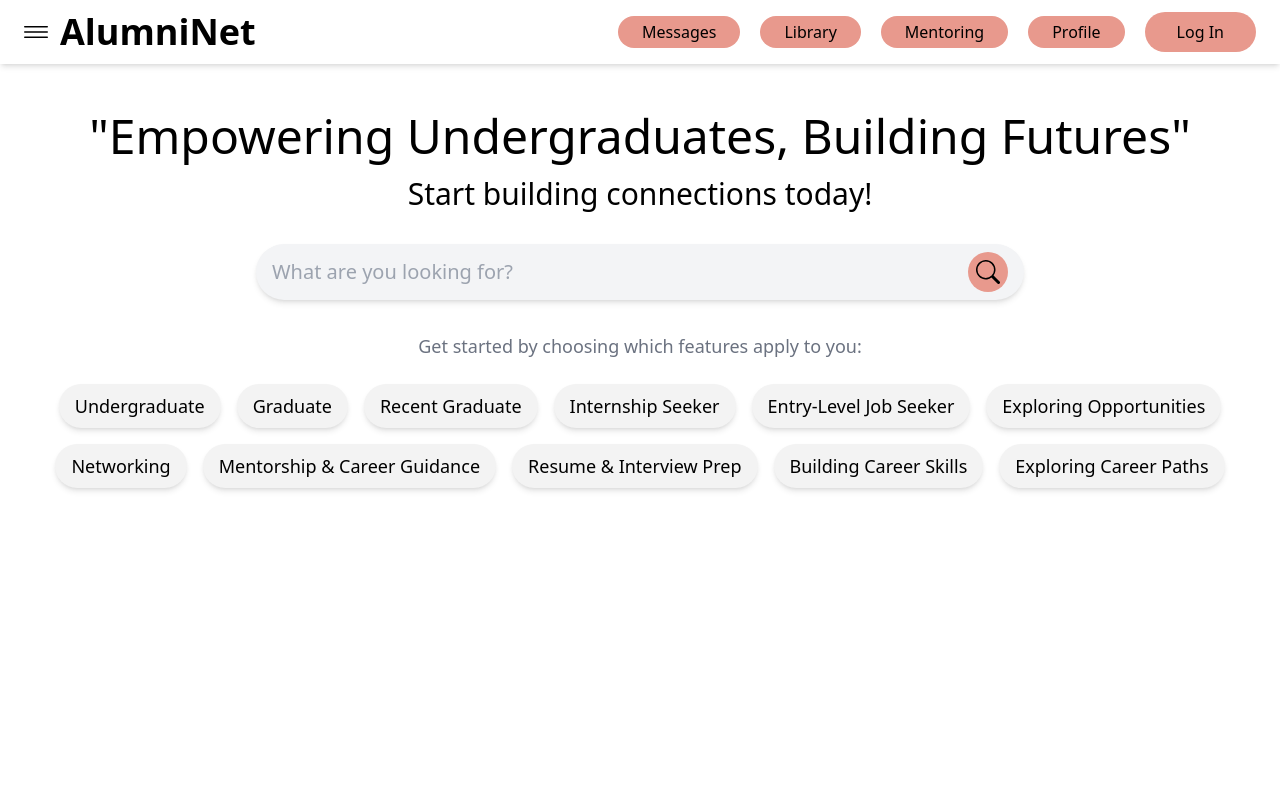
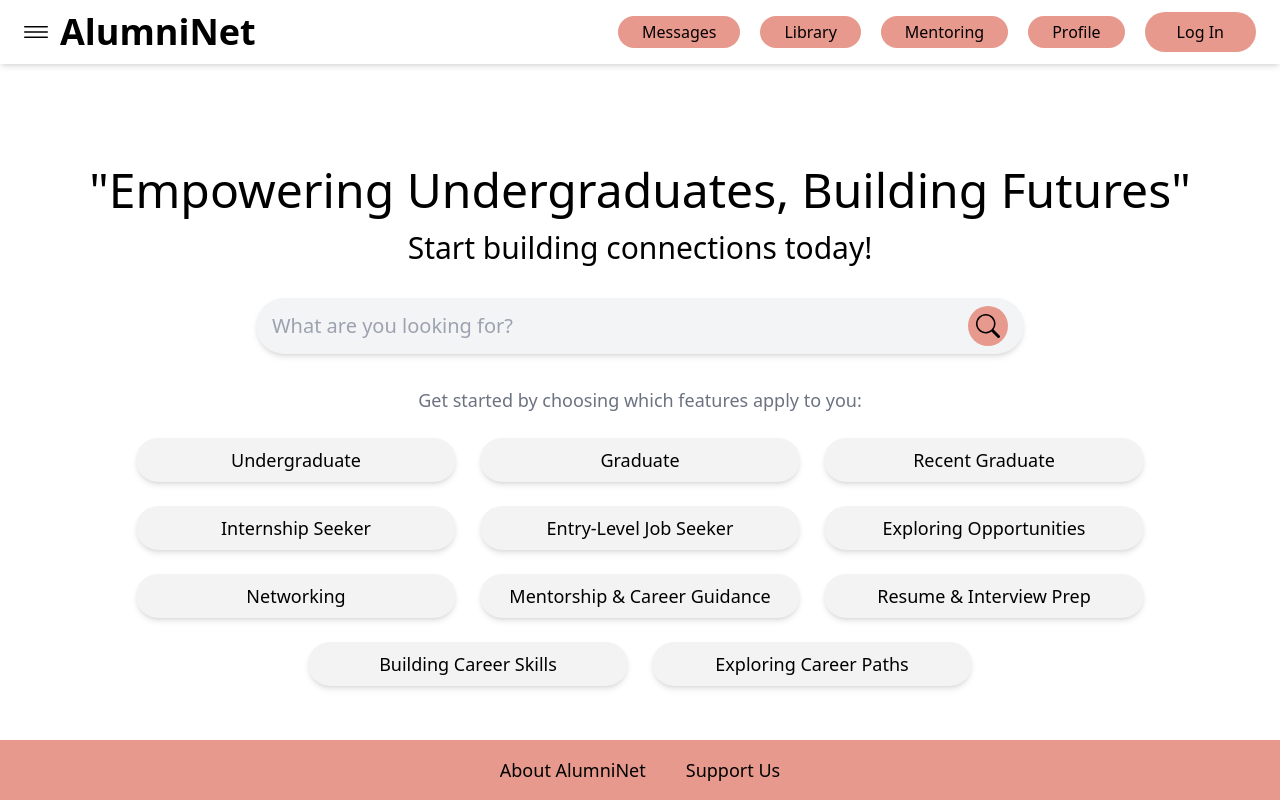
Before and after one commit to Tem-i/LinkedinAddOn, a Next.js app in the folder addondb/: page /landingpage/page in a window 1280 px wide. Built offline with nearby package versions, Linux system fonts and the light colour scheme.

Commit message:
Reorganized the placement of the buttons under the search bar. Also added a bar at the end of the page with clickable links to the "about AlumniNet" and "Support Us" web pages.

```diff
--- a/addondb/pages/landingpage/page.tsx
+++ b/addondb/pages/landingpage/page.tsx
@@ -2,10 +2,10 @@ import React, { useState } from 'react';
 import Image from 'next/image';
 
 const Page = () => {
-  // State to track selected features
+  // State to track selected features (multiple selections allowed)
   const [selectedFeatures, setSelectedFeatures] = useState([]);
 
-  // Features list
+  // List of features
   const features = [
     'Undergraduate',
     'Graduate',
@@ -20,19 +20,21 @@ const Page = () => {
     'Exploring Career Paths',
   ];
 
-  // Handle button click
+  // Toggle button selection
   const handleButtonClick = (feature) => {
-    if (selectedFeatures.includes(feature)) {
-      // If the feature is already selected, remove it from the array
-      setSelectedFeatures(selectedFeatures.filter((item) => item !== feature));
-    } else {
-      // If the feature is not selected, add it to the array
-      setSelectedFeatures([...selectedFeatures, feature]);
-    }
+    setSelectedFeatures((prevSelected) => {
+      if (prevSelected.includes(feature)) {
+        // Remove feature if already selected
+        return prevSelected.filter((item) => item !== feature);
+      } else {
+        // Add feature to the selection
+        return [...prevSelected, feature];
+      }
+    });
   };
 
   return (
-    <div className="bg-white h-screen w-screen">
+    <div className="bg-white h-screen w-screen flex flex-col justify-between">
       {/* Top Bar */}
       <div className="h-16 flex items-center justify-between px-6 shadow-md">
         <div className="flex flex-row items-center space-x-3">
@@ -72,7 +74,7 @@ const Page = () => {
         {/* Feature Buttons */}
         <div className="text-center">
           <p className="text-gray-500 text-lg">Get started by choosing which features apply to you:</p>
-          <div className="flex flex-wrap justify-center gap-4 mt-6">
+          <div className="flex flex-wrap justify-center gap-6 mt-6">
             {features.map((feature) => (
               <button
                 key={feature}
@@ -81,7 +83,7 @@ const Page = () => {
                   backgroundColor: selectedFeatures.includes(feature) ? '#e8998d' : '#f3f3f3',
                   color: selectedFeatures.includes(feature) ? 'white' : 'black',
                 }}
-                className="py-2 px-4 rounded-full shadow-md text-lg"
+                className="py-2 px-6 rounded-full shadow-md text-lg w-[30%] max-w-xs text-center"
               >
                 {feature}
               </button>
@@ -89,6 +91,12 @@ const Page = () => {
           </div>
         </div>
       </div>
+
+      {/* Bottom Bar */}
+      <div className="bg-[#e8998d] py-4 flex justify-center space-x-10 items-center">
+        <a href="#" className="text-black text-lg hover:underline">About AlumniNet</a>
+        <a href="#" className="text-black text-lg hover:underline">Support Us</a>
+      </div>
     </div>
   );
 };
```
